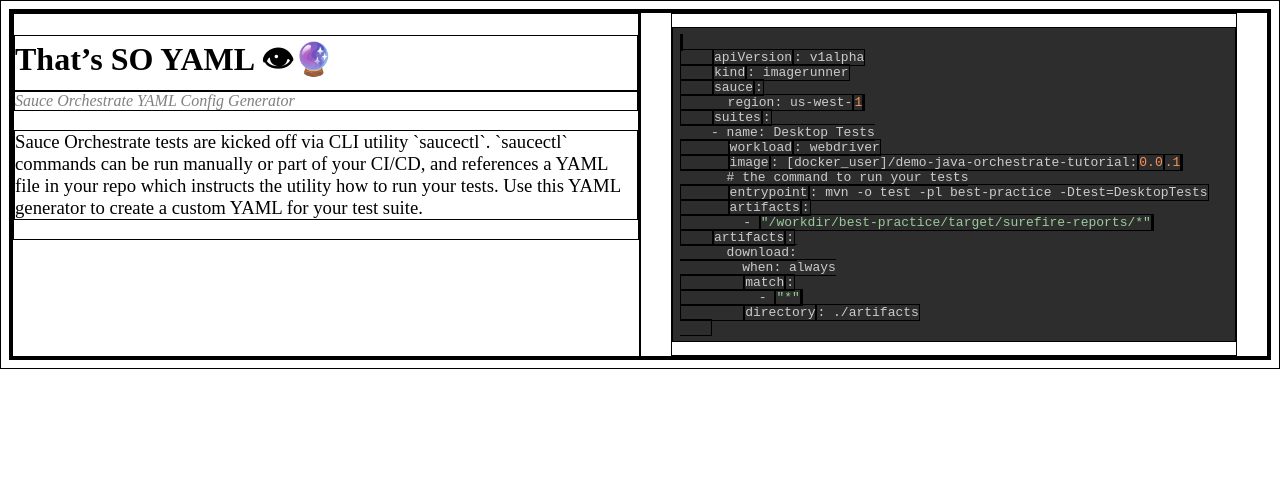
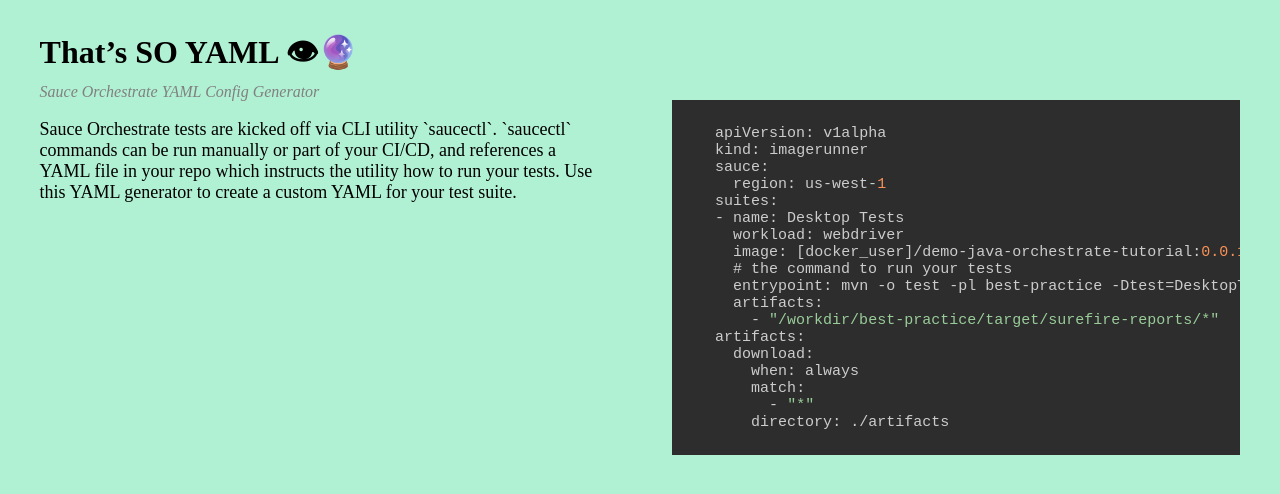
Before and after one commit to ab91/thats-so-yaml, a React (Create React App) app: page / in a window 1280 px wide. Shown: the top 494 px of the page. Built offline with nearby package versions, Linux system fonts and the light colour scheme.

Commit message:
feat: Improve element names, styling

```diff
--- a/src/components/organisms/InputPanel.js
+++ b/src/components/organisms/InputPanel.js
@@ -4,11 +4,13 @@ class InputPanel extends Component {
 
   render() {
     return (
-      <div className="input-panel">
-        <div className="input-panel-text">
-          <h1 className="input-panel-text__title">That’s SO YAML 👁🔮</h1>
-          <h2 className="input-panel-text__subtitle">Sauce Orchestrate YAML Config Generator</h2>
-          <h3 className="input-panel-text__description">Sauce Orchestrate tests are kicked off via CLI utility `saucectl`. `saucectl` commands can be run manually or part of your CI/CD, and references a YAML file in your repo which instructs the utility how to run your tests. Use this YAML generator to create a custom YAML for your test suite.</h3>
+      <div className="input-panel-wrapper">
+        <div className="input-panel-container">
+          <div className="input-panel-text">
+            <h1 className="input-panel-text__title">That’s SO YAML 👁🔮</h1>
+            <h2 className="input-panel-text__subtitle">Sauce Orchestrate YAML Config Generator</h2>
+            <h3 className="input-panel-text__description">Sauce Orchestrate tests are kicked off via CLI utility `saucectl`. `saucectl` commands can be run manually or part of your CI/CD, and references a YAML file in your repo which instructs the utility how to run your tests. Use this YAML generator to create a custom YAML for your test suite.</h3>
+          </div>
         </div>
       </div>
     );
--- a/src/components/organisms/OutputPanel.js
+++ b/src/components/organisms/OutputPanel.js
@@ -28,7 +28,7 @@ class OutputPanel extends Component {
 
     return (
       <div className="output-panel">
-        <div className="output-panel__element">
+        <div className="output-panel__code-block">
           <SyntaxHighlighter language="javascript" style={tomorrowNightEighties}>
             {codeString}
           </SyntaxHighlighter>
--- a/src/styles/index.scss
+++ b/src/styles/index.scss
@@ -1,16 +1,18 @@
-* {
+/* * {
     border: 1px solid black;
-}
+}*/
 
 body {
     display: flex;
     flex-direction: column;
     align-items: center;
 
-    h1,
+    background-color: rgb(177, 241, 211);
+
     h2,
     h3 {
-        font-family: 'DM Mono';
+        font-size: 18px;
+    }
 }
 
 .panel-container {
@@ -22,9 +24,16 @@ body {
         flex: 1
     }
 
-        .input-panel {
+    .input-panel-wrapper {
+        display: flex;
+        flex-direction: row;
+        justify-content: center;
+
+        .input-panel-container {
+            width: 90%;
+
             .input-panel-text {
-                font-family: Arial, Helvetica, sans-serif;
+                font-family: 'DM Mono';
 
                 &__title {
                     margin-bottom: 0;
@@ -44,17 +53,21 @@ body {
                     font-weight: normal;
                 }
             }
+        }
+    }
 
-        }
 
     .output-panel {
         display: flex;
         flex-direction: row;
         justify-content: center;
 
-            &__element {
-                width: 90%
+        &__code-block {
+            position: relative;
+            top: 20%;
+            width: 90%;
+
+            font-size: 15px;
         }
     }
 }
-}
```
Lines whose indentation alone changed are shown as unchanged.
